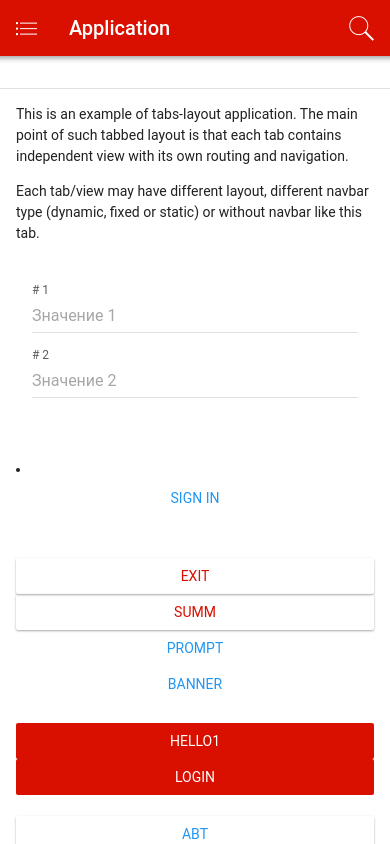
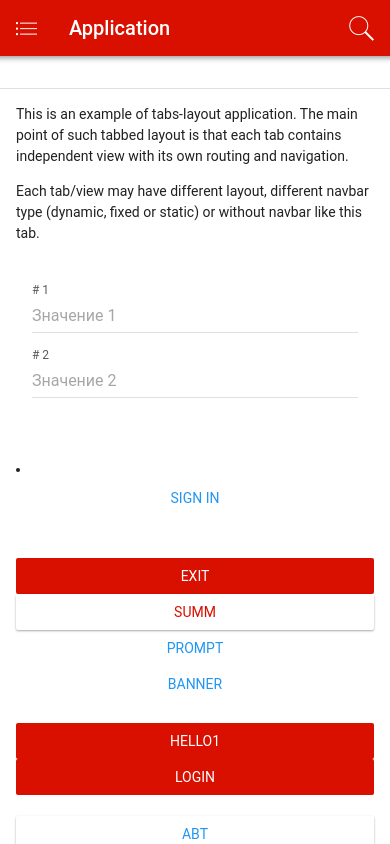
Before and after one commit to Roman-Labtech/F2v1, a plain HTML site: page www/index.html in a window 390 px wide. Drawn offline with Linux system fonts and the light colour scheme; files that its build step writes are made by us from their sources.

Commit message:
Add files via upload

```diff
--- a/www/index.html
+++ b/www/index.html
@@ -210,7 +210,7 @@
                <a href="#" class="item-link button signIn">Sign In</a></li><br>   <br>
 
 
-                    <button class="red col button button-raised color-red exit">EXIT</button>
+                <button class="red col button button-fill color-red exit-click">EXIT</button>
 
 
               <button class="red col button button-raised color-red" onclick="app.dialog.alert(x)">
```
